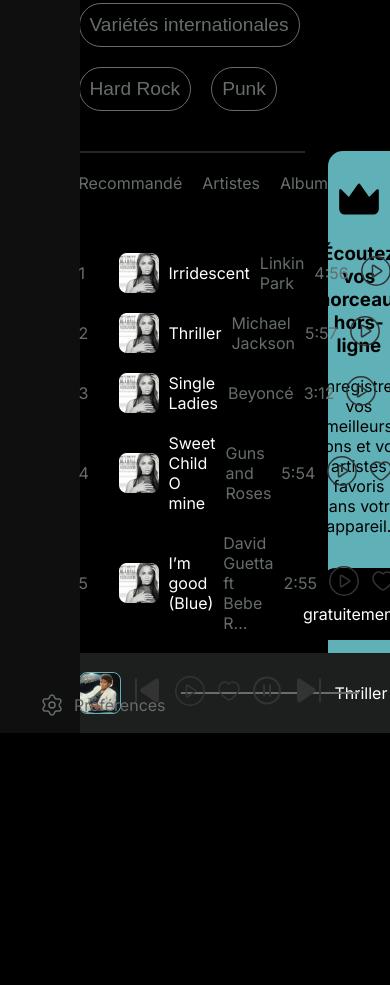
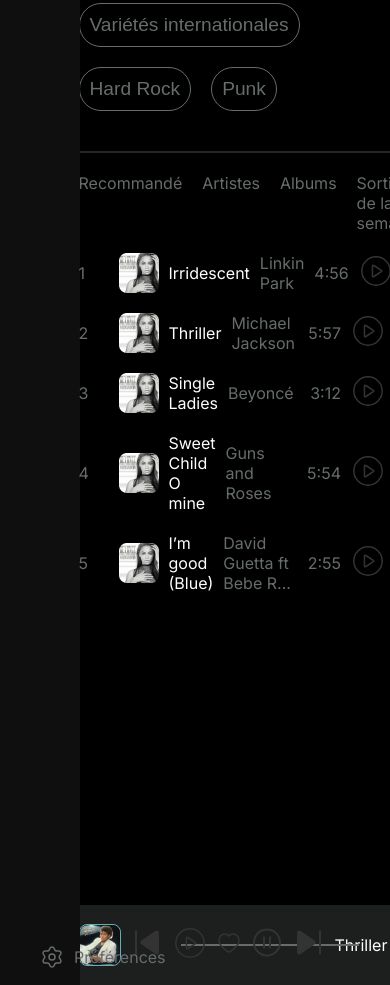
Before and after one commit to NotUndefind/nextsound, a website: page index.html in a window 390 px wide. Shown: the part 960-1945 px from the top of the page. Before the commit the page ends 1693 px from the top, so only its background shows below. Drawn offline with Linux system fonts and the light colour scheme.

Commit message:
responsive popup

```diff
--- a/assets/scss/player.scss
+++ b/assets/scss/player.scss
@@ -4,6 +4,12 @@
 .playlistInProgress{
     display: grid;
     grid-template-columns: 80% 20%;
+}
+
+@media screen and (max-width : 900px){
+    .playlistInProgress{
+        grid-template-columns: 1fr;
+    }
 }
 
 //HEADER PLAYER SONG
--- a/assets/scss/popUp.scss
+++ b/assets/scss/popUp.scss
@@ -1,4 +1,10 @@
 @import "variables.scss";
+
+@media screen and (max-width : 900px){
+    .popUp{
+        visibility: hidden;
+    }
+}
 
 .popUp{
     color: black;
@@ -9,22 +15,25 @@
     flex-direction: column;
     justify-content: center;
     align-items: center;
-    padding: 24px;
-    gap: 32px;
+    padding: 1.5rem;
+    gap: 2rem;
 }
 
 .popUp .popUpIcon img{
-    width: 40px;
-    height: 40px;
+    width: 2.5rem;
+    height: 2.5rem;
 }
 
 .popUp .popUpCTA a{
     text-decoration: none;
     color: white;
     background-color: black;
-    border-radius: 15px;
-    padding: 16px;
+    border-radius: 1rem;
+    padding: 1rem;
     transition: 300ms;
+    font-size: 1em;
+    display: flex;
+    flex-wrap: nowrap;
 }
 
 .popUp .popUpCTA a:hover{
```
Also changed, not shown: assets/css/style.css, 1 other file.
